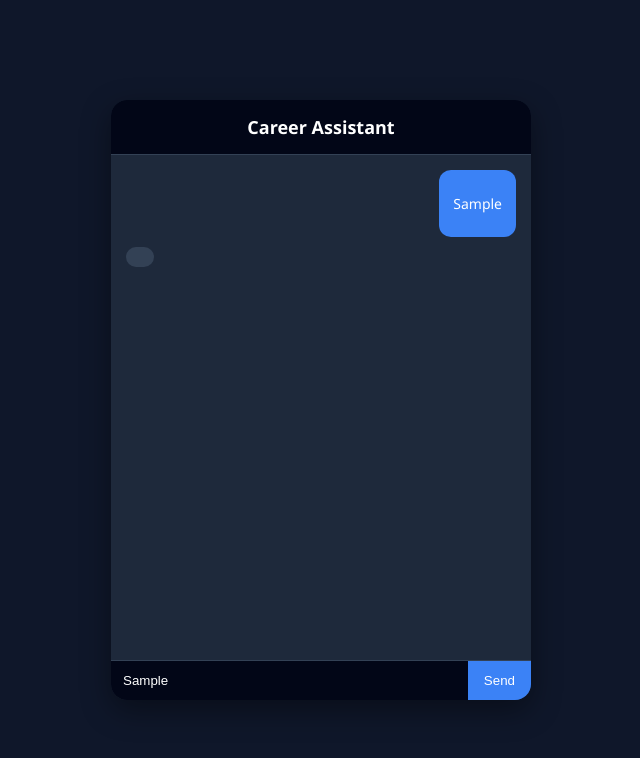
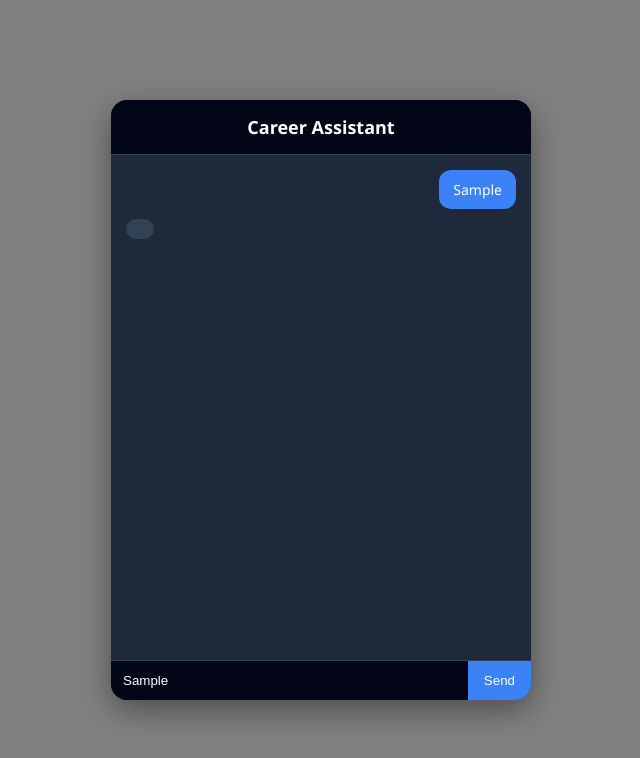
Before and after one commit to cibinjohn/CareerDevelopmentAssistant, a React (Create React App) app in the folder frontend/: page / in a window 1280 px wide. Both pictures are taken after typing "Sample" into the empty fields and a click on the button "Send". Shown: the top 758 px of the page, without its empty margins (319-959 px from the left). Built offline with nearby package versions, Linux system fonts and the light colour scheme; no server answers.

Commit message:
Changed background color Rolled back "Heading and styles functionality"

```diff
--- a/frontend/src/App.css
+++ b/frontend/src/App.css
@@ -1,7 +1,7 @@
 body {
   margin: 0;
   font-family: "Segoe UI", Tahoma, Geneva, Verdana, sans-serif;
-  background: #0f172a;
+  background: #808080;
 }
 
 .app {
--- a/frontend/src/App.js
+++ b/frontend/src/App.js
@@ -1,5 +1,4 @@
 import React, { useState, useRef, useEffect } from "react";
-import ReactMarkdown from "react-markdown";
 import "./App.css";
 
 function App() {
@@ -74,7 +73,7 @@ function App() {
               key={index}
               className={`message ${msg.sender === "user" ? "user" : "bot"}`}
             >
-              <ReactMarkdown>{msg.text}</ReactMarkdown>
+              {msg.text}
             </div>
           ))}
           <div ref={chatEndRef} />
```
